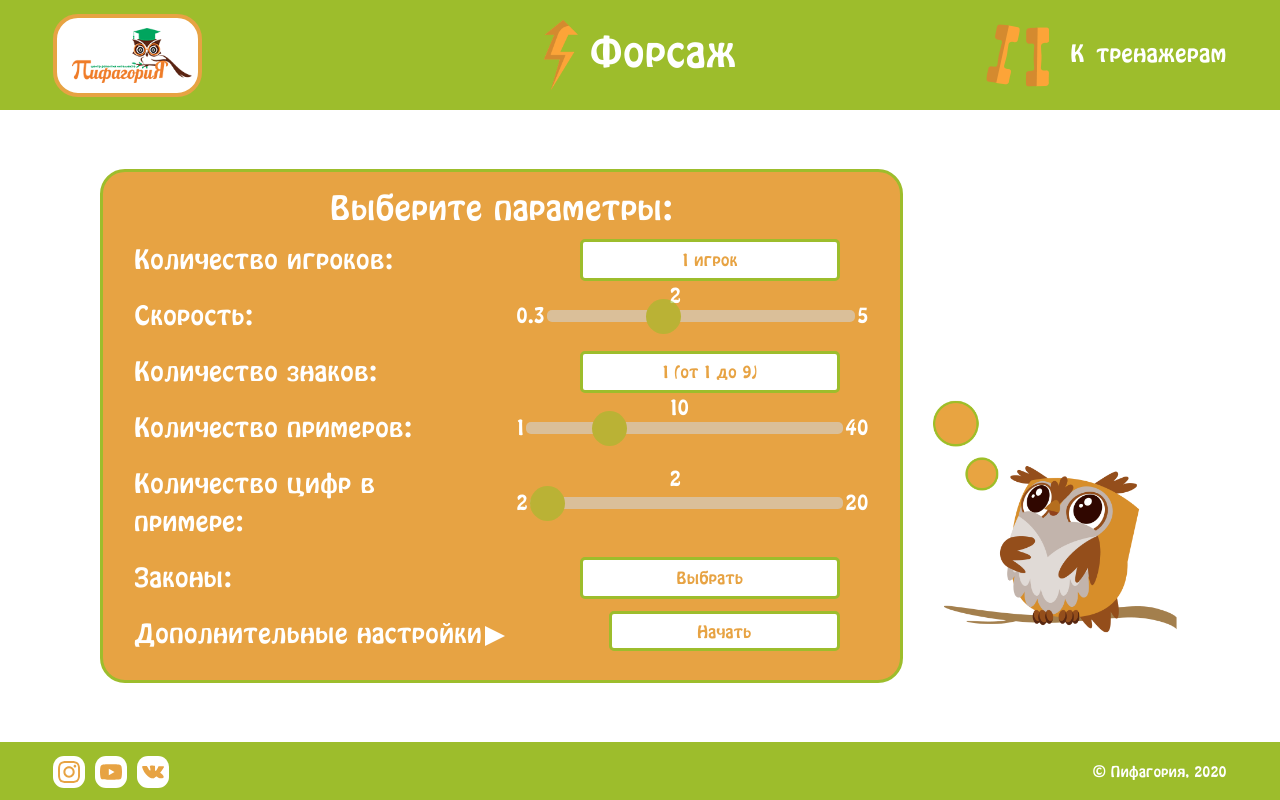
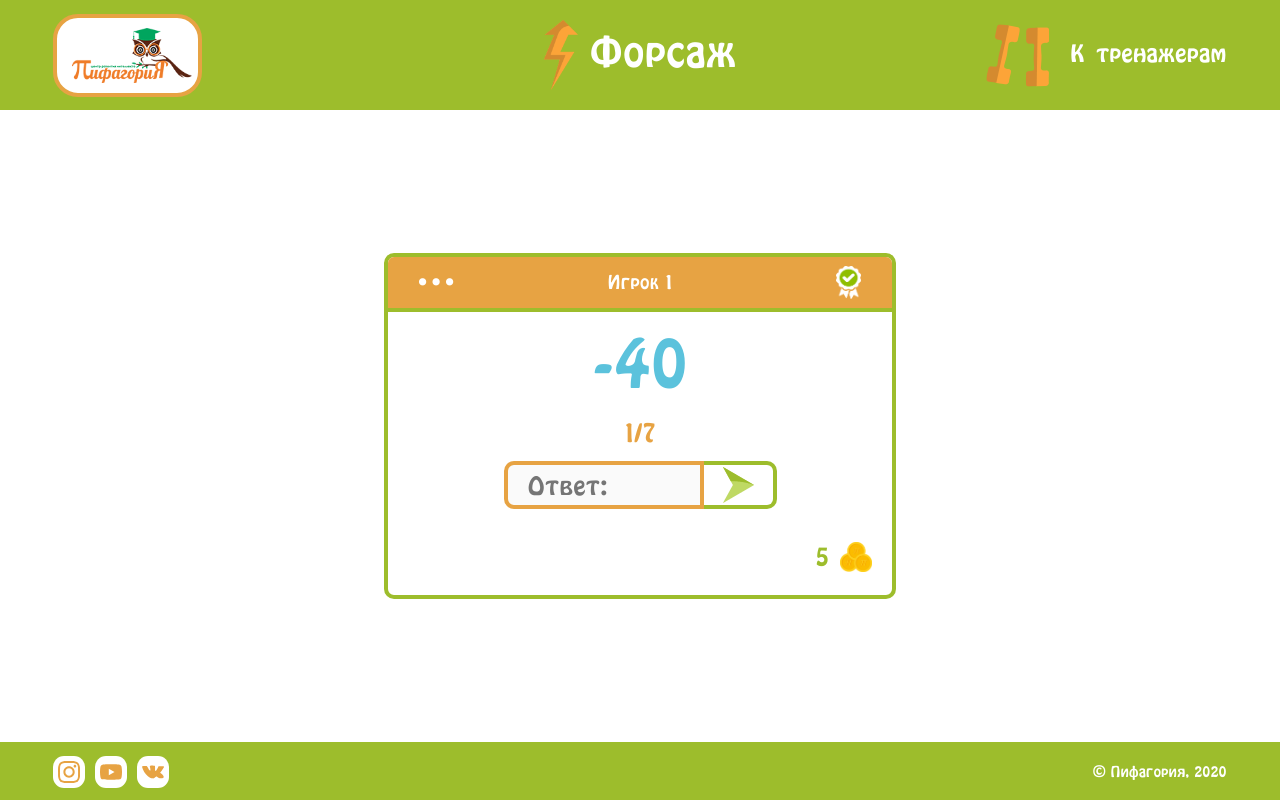
Before and after one commit to IlyaIvanchikov/forsage, a React (Create React App) app: page / in a window 1280 px wide. Built offline with nearby package versions, Linux system fonts and the light colour scheme.

Commit message:
feat: disable input and button

```diff
--- a/src/components/Parameters/parameters.view.tsx
+++ b/src/components/Parameters/parameters.view.tsx
@@ -1,5 +1,5 @@
 import React from 'react';
-import classes from './parameters.module.scss';
+import classes from './Parameters.module.scss';
 import { Form, Row, Col, Button } from 'react-bootstrap';
 import Dropdown from './dropdown/dropdown';
 import FormButton from './formButton/formButton';
--- a/src/container/main/blockParameters/blockParameters.tsx
+++ b/src/container/main/blockParameters/blockParameters.tsx
@@ -1,6 +1,6 @@
 import React, { useContext } from 'react';
 import classes from './blockParameters.module.scss';
-import Parameters from '../../../components/parameters/parameters';
+import Parameters from '../../../components/Parameters/Parameters';
 import owl from '../../../resources/images/main/owl.png';
 import { ParametersContext, UsuallyContext } from '../main-context';
 import { Row, Col, Container } from 'react-bootstrap';
--- a/src/container/main/blockPlay/blockOnePlayer/blockGame/blockGame.tsx
+++ b/src/container/main/blockPlay/blockOnePlayer/blockGame/blockGame.tsx
@@ -18,6 +18,7 @@ const BlockGame = ({ numOfPlayer, exercises, timing }: blockGameOpt) => {
   const { state } = useContext(ParametersContext);
   timing += 200;
   const [round, setRound] = useState(1);
+  const [disableInput, setDisableInput] = useState(true);
   const [answerText, setAnswerText] = useState('');
   const [term, setTerm] = useState([0, exercises[0][0]]);
   const numOfRounds = exercises.length;
@@ -34,6 +35,7 @@ const BlockGame = ({ numOfPlayer, exercises, timing }: blockGameOpt) => {
       }, timing);
     } else if (term[0] !== 100) {
       setTerm([100, '???']);
+      setDisableInput(false);
     }
   }, [exercises, round, term, timing, numOfTerms]);
 
@@ -52,6 +54,7 @@ const BlockGame = ({ numOfPlayer, exercises, timing }: blockGameOpt) => {
       alert(resultText + ' Игра окончена. Ваши результаты');
     }
     setAnswerText('');
+    setDisableInput(true);
   };
 
   return (
@@ -65,12 +68,13 @@ const BlockGame = ({ numOfPlayer, exercises, timing }: blockGameOpt) => {
         <form id="answerForm" onSubmit={handleSendAnswer}>
           <input
             onChange={handleTextField}
+            disabled={disableInput}
             required={true}
             value={answerText}
             placeholder="Ответ:"
             type="number"
           />
-          <button type="submit">
+          <button type="submit" disabled={disableInput}>
             <img src={ArrowIcon} alt="arrow" />
           </button>
         </form>
--- a/src/container/main/blockPlay/blockOnePlayer/blockGame/blockPlayerHeader/blockPlayerHeader.tsx
+++ b/src/container/main/blockPlay/blockOnePlayer/blockGame/blockPlayerHeader/blockPlayerHeader.tsx
@@ -2,8 +2,8 @@ import React, { useState, useContext } from 'react';
 import classes from './blockplayerheader.module.scss';
 import ResultsIcon from '../../../../../../resources/images/Results.png';
 import { Row, Col } from 'react-bootstrap';
-import ModalComponent from '../../../../../../components/parameters/modal/modal';
-import Parameters from '../../../../../../components/parameters/parameters';
+import ModalComponent from '../../../../../../components/Parameters/modal/modal';
+import Parameters from '../../../../../../components/Parameters/Parameters';
 import {
   ParametersContext,
   DispatchParametersContext,
--- a/src/container/main/main.view.tsx
+++ b/src/container/main/main.view.tsx
@@ -1,8 +1,8 @@
 import React from 'react';
 import classes from './main.module.scss';
-import BlockParameters from './blockParameters/blockParameters';
+// import BlockParameters from './blockParameters/blockParameters';
 import BlockPlay from './blockPlay/blockPlay';
-import Loader from '../../components/loader/loader';
+// import Loader from '../../components/loader/loader';
 
 type showBlockPlay = {
   show: boolean;
@@ -12,9 +12,10 @@ type showBlockPlay = {
 const MainView = ({ show, loading }: showBlockPlay) => {
   return (
     <main className={classes.main}>
-      {show && <BlockParameters />}
-      {!show && loading && <Loader />}
-      {!show && !loading && <BlockPlay />}
+      {/* {show && <BlockParameters />}
+      {!show && loading && <Loader />} */}
+      {/* {!show && !loading && <BlockPlay />} */}
+      {<BlockPlay />}
     </main>
   );
 };
```
